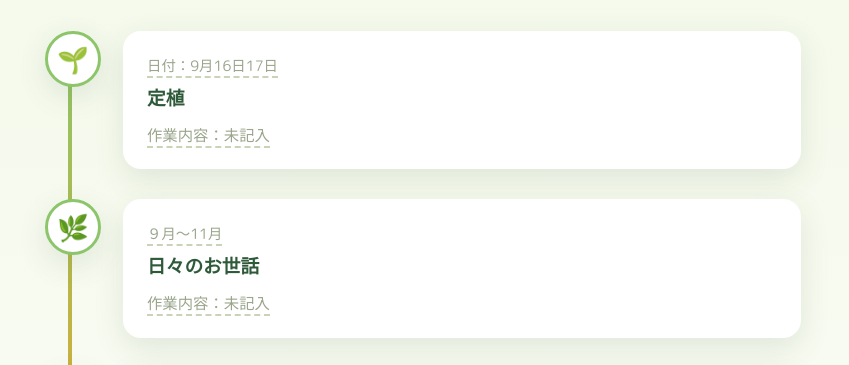
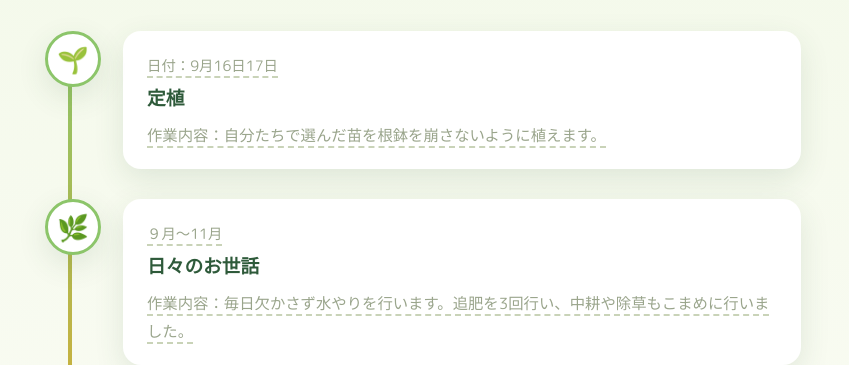
Before and after one commit to agri-student/cabbage, a plain HTML site: page index.html in a window 1280 px wide. Shown: the part 5170-5535 px from the top of the page, without its empty margins (219-1068 px from the left). Drawn offline with Linux system fonts and the light colour scheme.

Commit message:
Enhance timeline with detailed task descriptions
Updated task descriptions for planting and daily care.

```diff
--- a/index.html
+++ b/index.html
@@ -234,7 +234,7 @@
             <div class="timeline-body">
               <span class="timeline-month"><span class="blank">日付：9月16日17日</span></span>
               <h3>定植</h3>
-              <p><span class="blank">作業内容：未記入</span></p>
+              <p><span class="blank">作業内容：自分たちで選んだ苗を根鉢を崩さないように植えます。</span></p>
             </div>
           </li>
           <li class="timeline-item">
@@ -242,7 +242,7 @@
             <div class="timeline-body">
               <span class="timeline-month"><span class="blank">９月～11月</span></span>
               <h3>日々のお世話</h3>
-              <p><span class="blank">作業内容：未記入</span></p>
+              <p><span class="blank">作業内容：毎日欠かさず水やりを行います。追肥を3回行い、中耕や除草もこまめに行いました。</span></p>
             </div>
           </li>
           <li class="timeline-item">
```
